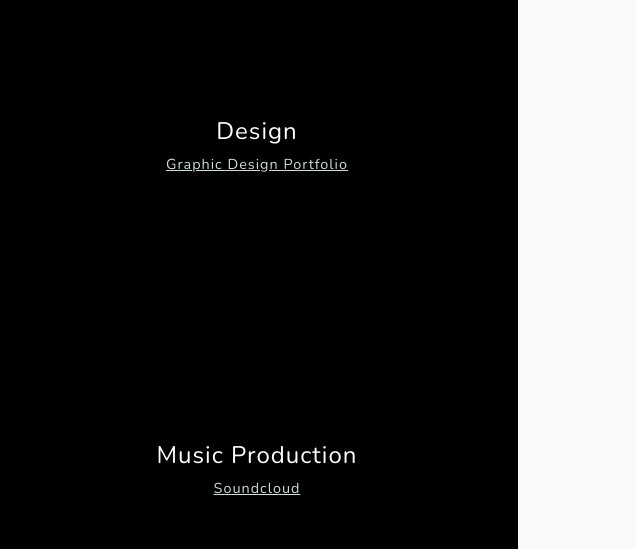
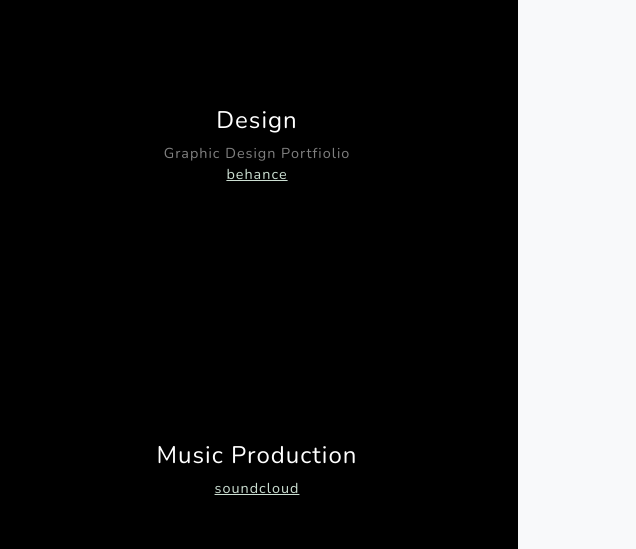
Before and after one commit to kyl3p3tri3/make-a-website, a plain HTML site: page index.html in a window 1280 px wide. Shown: the part 1728-2277 px from the top of the page, 644-1280 px from the left. Drawn offline with nearby package versions, Linux system fonts and the light colour scheme.

Commit message:
more changes to text and formatting

```diff
--- a/index.html
+++ b/index.html
@@ -55,7 +55,7 @@
                             I've had an affinity for drawing and creating since I was a kid, and grew purusing graphic design and music production.
                             After discovering my the magic and amazing practicality of programming during my return to college,
                             I am now pursuing a degree in Computer Science from the University of North Texas School of Engineering.
-                            I hope to merge my two skillsets and create music production software such as VSTs with innovative UIs.
+                            My goal is to combine my two areas of interest and create music production software such as VSTs with innovative UIs.
                             <a href="https://linkedin.com/kylepetrie">LinkedIn</a>
                         </p>
                     </div>
@@ -90,8 +90,8 @@
                             <div class="d-flex h-100">
                                 <div class="project-text w-100 my-auto text-center text-lg-right">
                                     <h4 class="text-white">Design</h4>
-                                    <p class="mb-0 text-white-50"></p>
-                                    <a href="https://www.behance.net/petriek489c">Graphic Design Portfolio</a>
+                                    <p class="mb-0 text-white-50">Graphic Design Portfiolio</p>
+                                    <a href="https://www.behance.net/petriek489c">behance</a>
                                 </div>
                             </div>
                         </div>
@@ -106,9 +106,9 @@
                             <div class="d-flex h-100">
                                 <div class="project-text w-100 my-auto text-center text-lg-left">
                                     <h4 class="text-white">Music Production</h4>
-                                    <p class="mb-0 text-white-50">
-                                        <a href="https://soundcloud.com/mblzzz">Soundcloud</a>
-                                    </p>
+                                    <p class="mb-0 text-white-50"></p>
+                                        <a href="https://soundcloud.com/mblzzz">soundcloud</a>
+
                                 </div>
                             </div>
                         </div>
```
